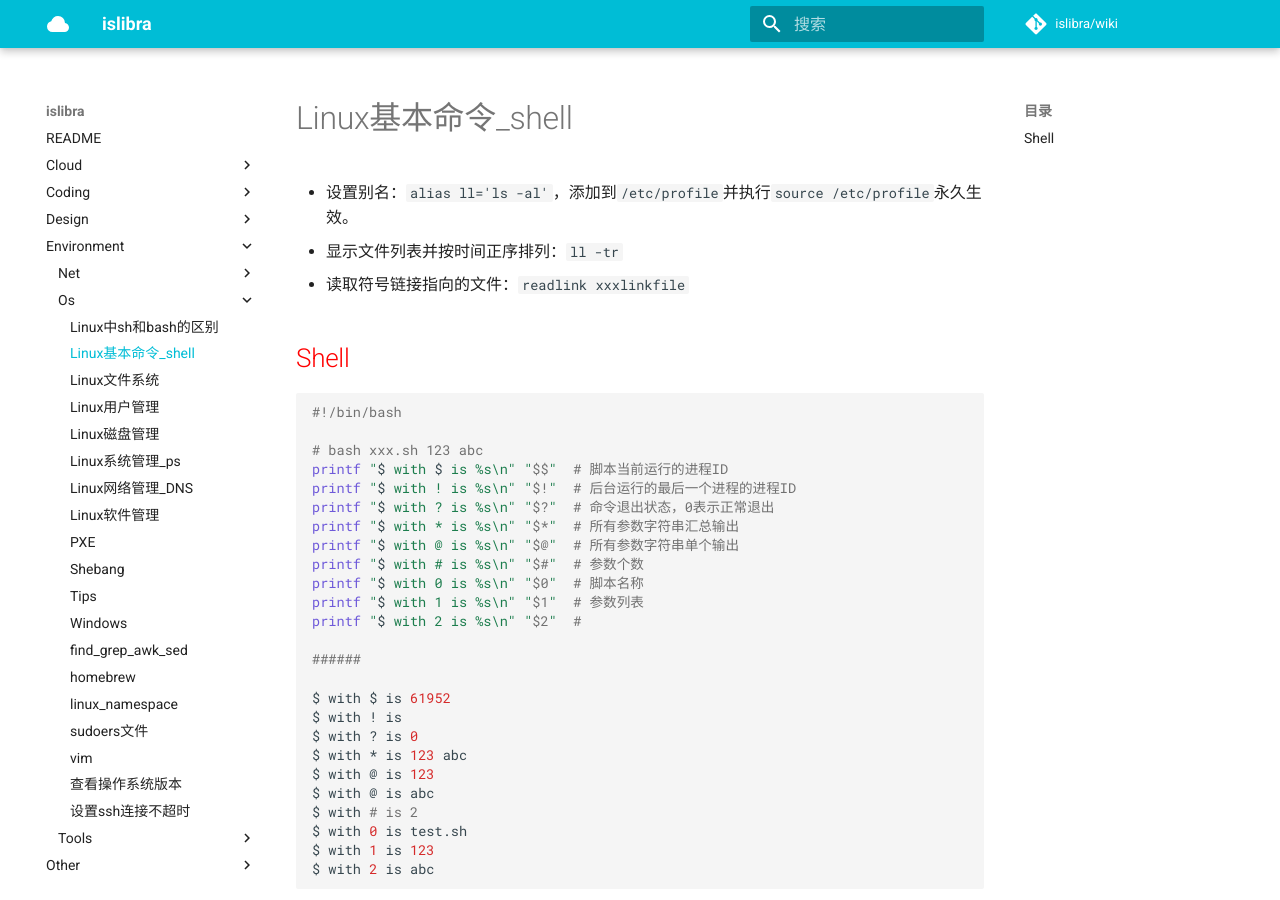
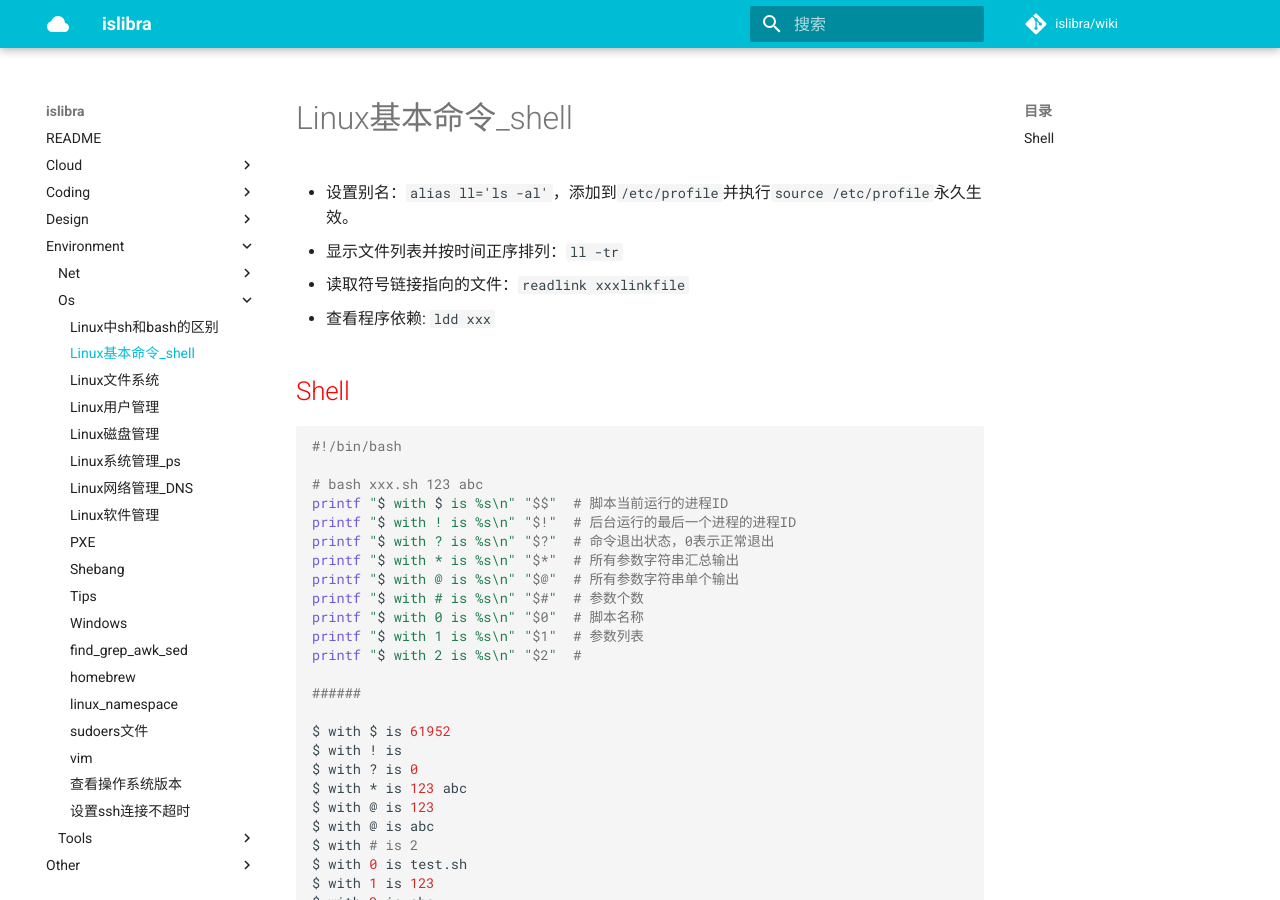
Before and after one commit to islibra/wiki, an MkDocs documentation site: the page built from docs/environment/os/Linux基本命令_shell.md, in a window 1280 px wide and 900 px high. Built offline with MkDocs 1.6.1 and Material for MkDocs 9.7.7, drawn with Linux system fonts in a browser that asks for light colours; comment, search, counter and statistics services are not loaded.

Commit message:
Update Linux基本命令_shell.md

```diff
--- a/docs/environment/os/Linux基本命令_shell.md
+++ b/docs/environment/os/Linux基本命令_shell.md
@@ -3,6 +3,7 @@
 - 设置别名：`alias ll='ls -al'`，添加到`/etc/profile`并执行`source /etc/profile`永久生效。
 - 显示文件列表并按时间正序排列：`ll -tr`
 - 读取符号链接指向的文件：`readlink xxxlinkfile`
+- 查看程序依赖: `ldd xxx`
 
 
 ## Shell
```
